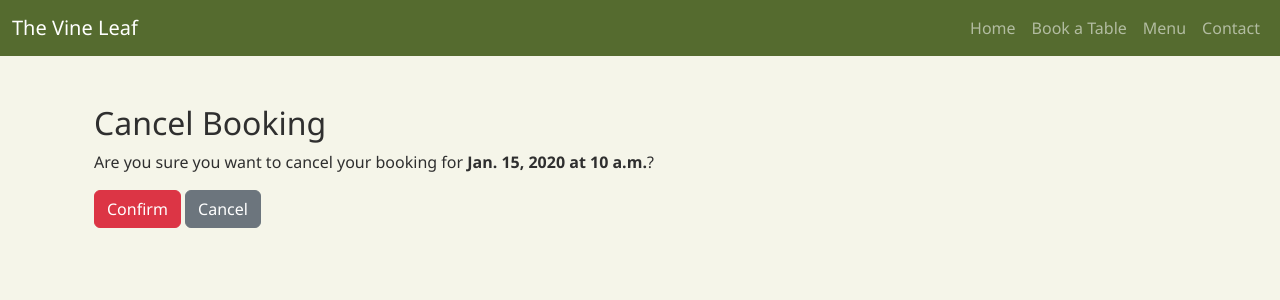
After one commit to llama2409/Vineleaf-Milestone3, a Django app: page /booking/delete/1/ in a window 1280 px wide. The commit adds this page. Shown: the top 300 px of the page. Run offline with Django 5.2, Linux system fonts and the light colour scheme; tables that the repository leaves empty hold one stand-in row (values such as "Sample post").

Commit message:
Allow deletion of bookings using delete_booking.html

```diff
--- a/vine_leaf/booking/urls.py
+++ b/vine_leaf/booking/urls.py
@@ -8,4 +8,5 @@ urlpatterns = [
     path('contact/', views.contact_page, name='contact'),
     path('booking/success/<int:pk>/', views.booking_success, name='booking_success'),
     path('booking/edit/<int:pk>/', views.edit_booking, name='edit_booking'),
+    path('booking/delete/<int:pk>/', views.delete_booking, name='delete_booking'),
 ]
--- a/vine_leaf/booking/views.py
+++ b/vine_leaf/booking/views.py
@@ -37,6 +37,16 @@ def edit_booking(request, pk):
     })
 
 
+def delete_booking(request, pk):
+    booking = get_object_or_404(Booking, pk=pk)
+
+    if request.method == 'POST':
+        booking.delete()
+        return redirect('home')
+
+    return render(request, 'delete_booking.html', {'booking': booking})
+
+
 def booking_success(request, pk):
     booking = get_object_or_404(Booking, pk=pk)
     return render(request, 'booking_success.html', {'booking': booking})
--- a/vine_leaf/templates/booking_success.html
+++ b/vine_leaf/templates/booking_success.html
@@ -9,6 +9,9 @@
     <a class="btn btn-primary mt-3" href="{% url 'edit_booking' booking.id %}">
         Edit booking
     </a>
+    <a class="btn btn-danger mt-3" href="{% url 'delete_booking' booking.id %}">
+        Cancel booking
+    </a>
     <a class="btn btn-primary mt-3" href="{% url 'home' %}">Back to Home</a>
 </div>
 {% endblock %}
--- /dev/null
+++ b/vine_leaf/templates/delete_booking.html
@@ -0,0 +1,16 @@
+{% extends "base.html" %}
+
+{% block title %}Delete Booking{% endblock %}
+
+{% block content %}
+<div class="container mt-5">
+    <h2>Cancel Booking</h2>
+    <p>Are you sure you want to cancel your booking for <strong>{{ booking.date }} at {{ booking.time }}</strong>?</p>
+
+    <form method="POST">
+        {% csrf_token %}
+        <button type="submit" class="btn btn-danger">Confirm</button>
+        <a href="{% url 'booking_success' booking.pk %}" class="btn btn-secondary">Cancel</a>
+    </form>
+</div>
+{% endblock %}
```
